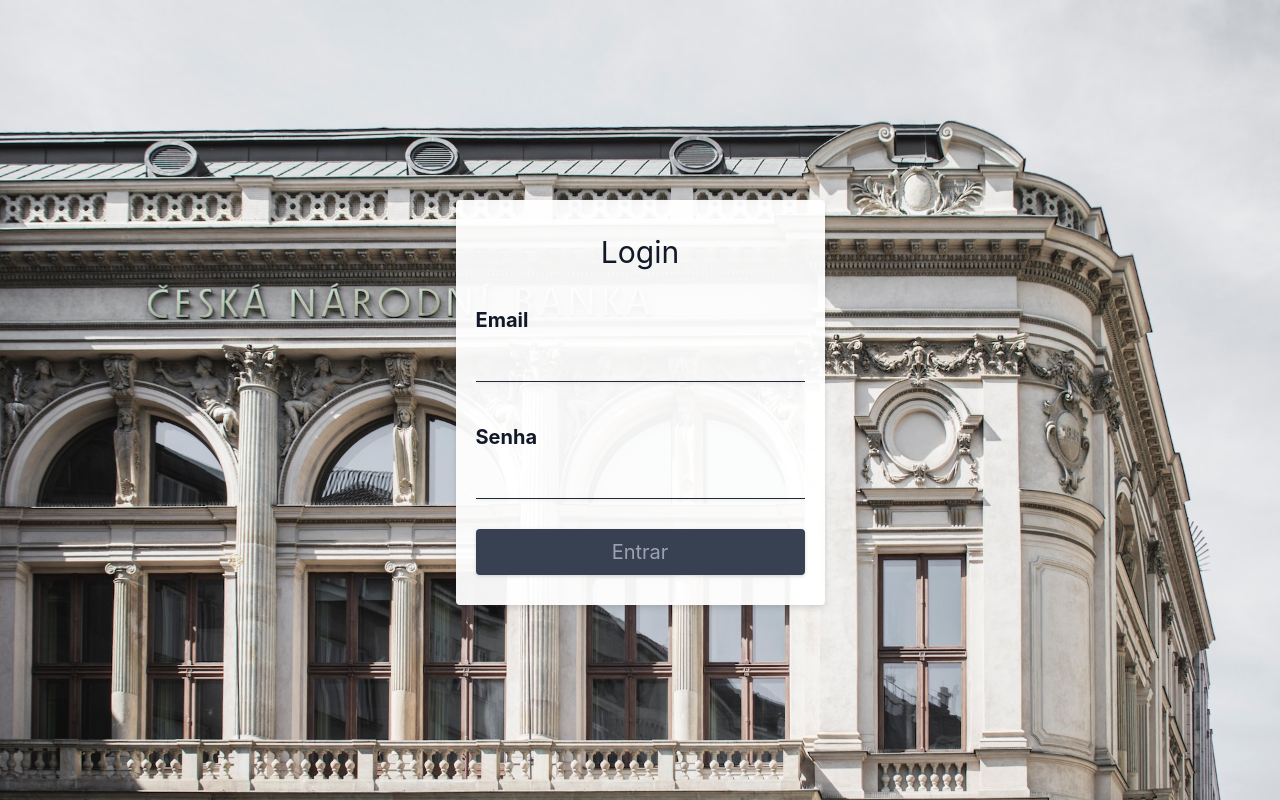
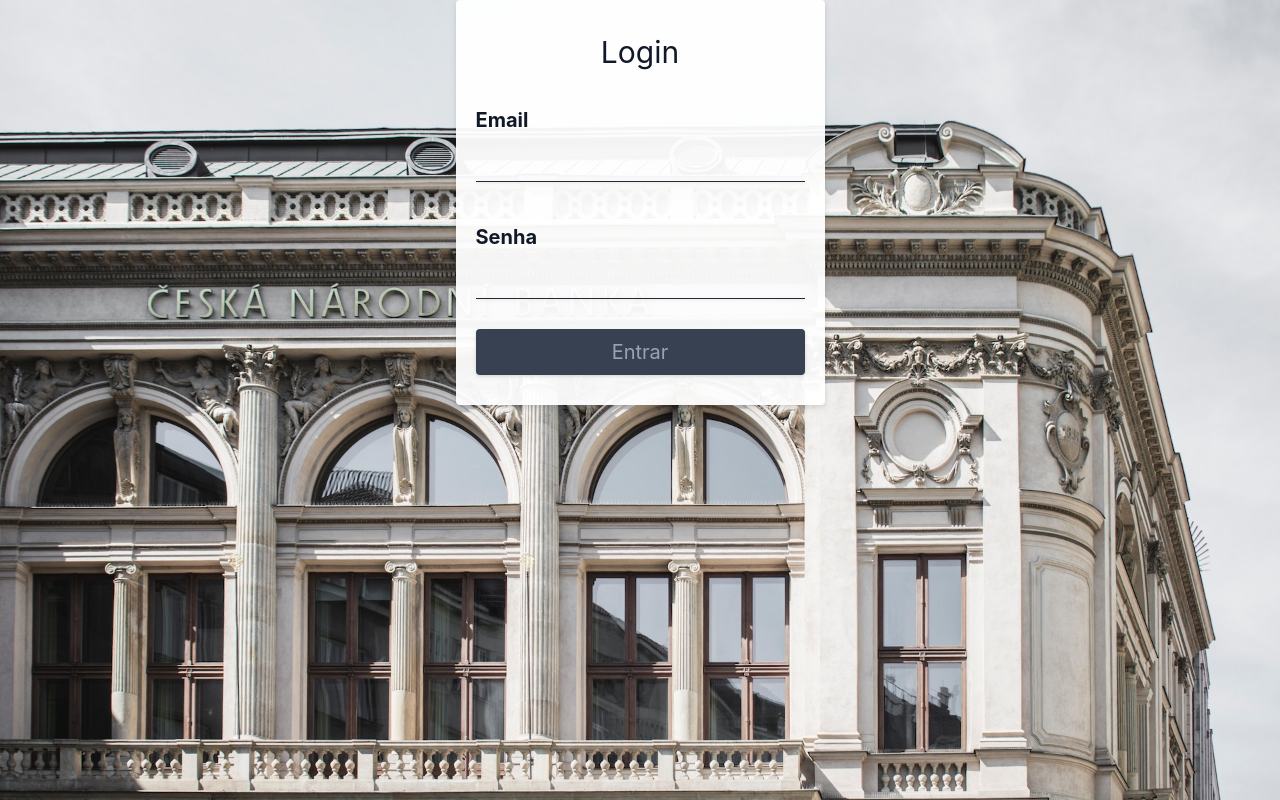
Before and after one commit to gabrielgr99/project-wallet, a React (Create React App) app: page / in a window 1280 px wide. Built offline with nearby package versions, Linux system fonts and the light colour scheme.

Commit message:
style: retira margin-top da section pai

```diff
--- a/src/App.js
+++ b/src/App.js
@@ -6,7 +6,7 @@ import Wallet from './pages/Wallet';
 function App() {
   return (
     <section
-      className="flex flex-col items-center w-max mx-auto mt-[200px]"
+      className="flex flex-col items-center w-max mx-auto"
     >
 
       <Switch>
```
